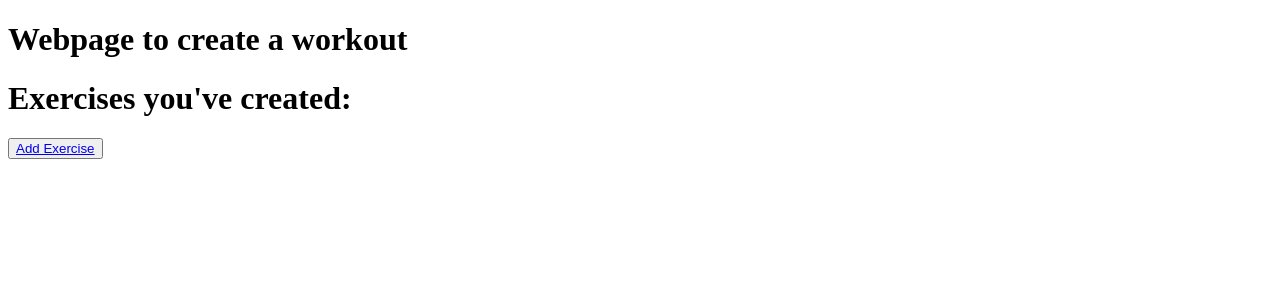
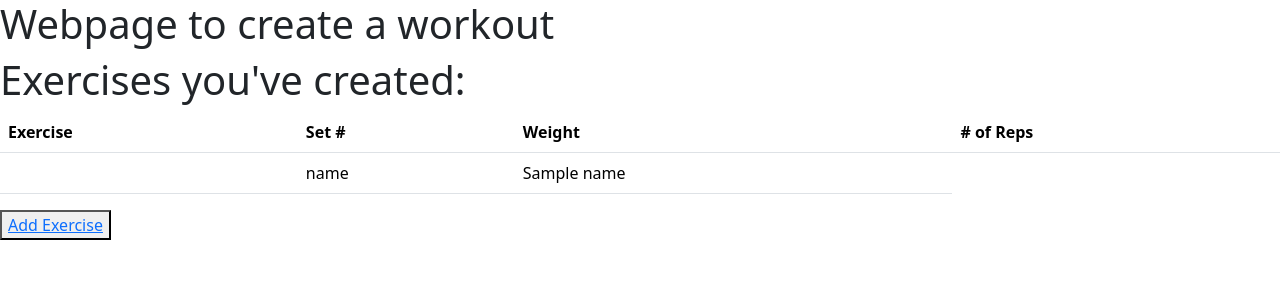
Before and after one commit to RGupta0323/FitnessApp, a Flask app: template src/FlaskWebApp/templates/createworkout.html in a window 1280 px wide. Shown: the top 300 px of the page. Run offline with Flask 2, Linux system fonts and the light colour scheme; the template is opened without the code that fills it: most values are stand-ins (such as "Sample title", 1, 10 or a date in 2020).

Commit message:
gotten teh /createexercise endpoint to add exercises to a table in createworkout.html in proper format

```diff
--- a/src/FlaskWebApp/app.py
+++ b/src/FlaskWebApp/app.py
@@ -12,19 +12,39 @@
 def home():
     return render_template("Home.html")
 
+
 @app.route("/createworkout", methods=["GET", "POST"])
 def createworkout():
     # This if statement will be hit if someone has created an exercise and that should be shown on the createworkout page
     # so the user can create more exercises
     if(request.method == 'POST'):
         req_form = request.form
-        keys = req_form.getlist(0)
-        values = req_form.getlist(1)
-        d = dict()
-        for i in range(len(keys)):
-            d[keys[i]] = values[i]
+        print(req_form)
+        keys = req_form.keys()
+        values = req_form.values()
+        print("keys: {}".format(keys))
+        print("values: {}".format(values))
 
-        print("Dictionary created: {}".format(d))
+        # this is a didctionary based on the users response
+        # it will look like this: {'set1weight': '200', 'set1reps': '3', 'set2weight':"", 'set3reps':''}
+        user_dict = {element:req_form.get(element) for element in req_form}
+        print("[/creatworkout endpoint app.py line 30] user_Dict: {}".format(user_dict))
+
+        # Transform dictionary to look like this {"1": {'weight': '200", 'reps': "4"} "2":{'weight':'200', 'reps':'5'}}
+        print(" [/createworkout endpoint] transforming user_Dict ")
+        num_sets = int(max([letter for element in user_dict.keys() for letter in element if (letter.isdigit())]))
+        modified_dict = {i + 1: {'weight': user_dict["set{}weight".format(i + 1)], 'reps': user_dict["set{}reps".format(i + 1)]} for i
+                         in range(num_sets)}
+        modified_dict["exercise"] = user_dict["exercise"]
+
+        print("modified_dict: {}".format(modified_dict))
+
+
+        # Now this dictionary will go back to createworkout.html, displaying the created exercise.
+        return render_template("createworkout.html", user_dict = modified_dict)
+
+
+
     return render_template("createworkout.html")
 
 @app.route("/createexercise", methods=["GET", "POST"])
--- a/src/FlaskWebApp/templates/createworkout.html
+++ b/src/FlaskWebApp/templates/createworkout.html
@@ -3,6 +3,10 @@
 <head>
     <meta charset="UTF-8">
     <title>Title</title>
+
+    <!-- Boostrap CSS & JS -->
+    <link href="https://cdn.jsdelivr.net/npm/bootstrap@5.3.0-alpha1/dist/css/bootstrap.min.css" rel="stylesheet" integrity="sha384-GLhlTQ8iRABdZLl6O3oVMWSktQOp6b7In1Zl3/Jr59b6EGGoI1aFkw7cmDA6j6gD" crossorigin="anonymous">
+    <script src="https://cdn.jsdelivr.net/npm/bootstrap@5.3.0-alpha1/dist/js/bootstrap.bundle.min.js" integrity="sha384-w76AqPfDkMBDXo30jS1Sgez6pr3x5MlQ1ZAGC+nuZB+EYdgRZgiwxhTBTkF7CXvN" crossorigin="anonymous"></script>
 </head>
 <body>
         <h1>Webpage to create a workout</h1>
@@ -12,8 +16,49 @@
          -->
 
         <h1> Exercises you've created: </h1>
+        {% if user_dict != null %}
+            <table class="table">
+                <thead>
+                    <tr>
+                        <th scope="col">Exercise</th>
+                        <th scope="col">Set #</th>
+                        <th scope="col">Weight</th>
+                        <th scope="col"># of Reps</th>
+                    </tr>
+                </thead>
+                <tbody>
+            {% for set_num in user_dict.keys()  %}
+                <tr>
+
+                    {% if set_num == 1 %}
+                     <th scope="row">{{ user_dict['exercise'] }}</th>
+                    {% endif %}
+
+                    {% if set_num != 1 and set_num != 'exercise' %}
+                    <th scope="row"></th>
+                    {% endif %}
+                    {% if set_num != 'exercise' %}
+                    <td scope="col">{{ set_num }}</td>
+                    {% endif %}
+                    {% for key in user_dict[set_num] %}
 
 
+                    {% if set_num != 'exercise' %}
+                    <td scope="col">{{ user_dict[set_num][key] }}</td>
+                    {% endif %}
+
+
+
+
+
+                    {% endfor %}
+                </tr>
+
+            {% endfor %}
+                </tbody>
+
+            </table>
+        {% endif %}
         <button type="button">
             <a href="{{ url_for('createexercise') }}">Add Exercise</a>
         </button>
--- a/src/FlaskWebApp/templates/modifyexercise.html
+++ b/src/FlaskWebApp/templates/modifyexercise.html
@@ -36,6 +36,7 @@
 var reps = 'set'+i.toString()+'reps';
   html = `<div class='set' id='${div_id}'>
                 <h1> Set '${i}' </h1> <br>
+                Exercise: <input type="text" value="{{ exercise }}" name="exercise">
                 Weight: <input type='text' name='${weight}'>
                 Reps: <input type="text" name='${reps}'> </div>`
 
@@ -49,6 +50,7 @@
         <form action="http://127.0.0.1:5000/createworkout" method="POST">
             <div class="set" id="set1">
                 <h1>Set 1: </h1>
+                Exercise: <input type="text" value="{{ exercise }}" name="exercise">
                 Weight: <input type="text" name="set1weight">
                 Reps: <input type="text" name="set1reps">
             </div>
```
